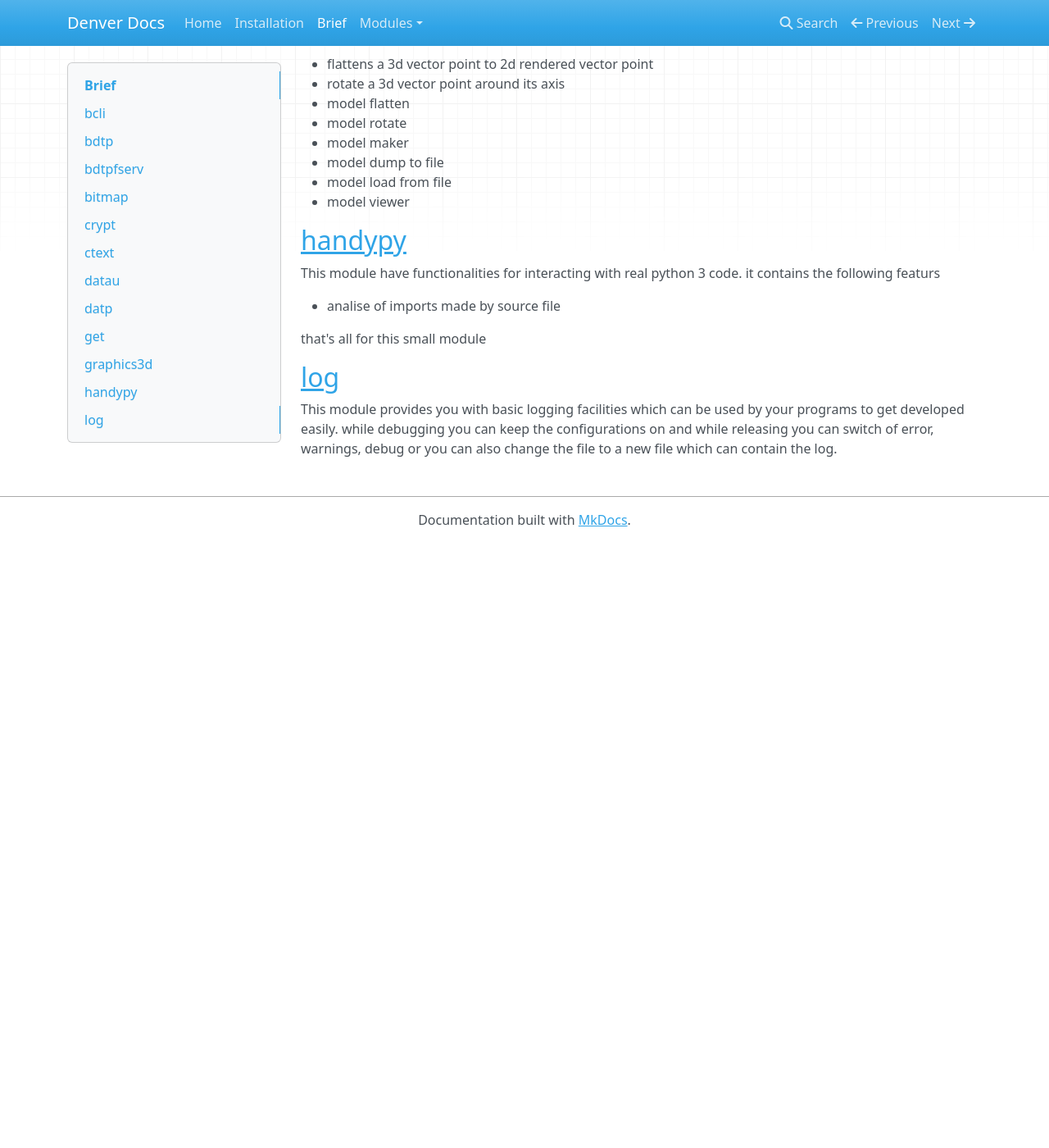
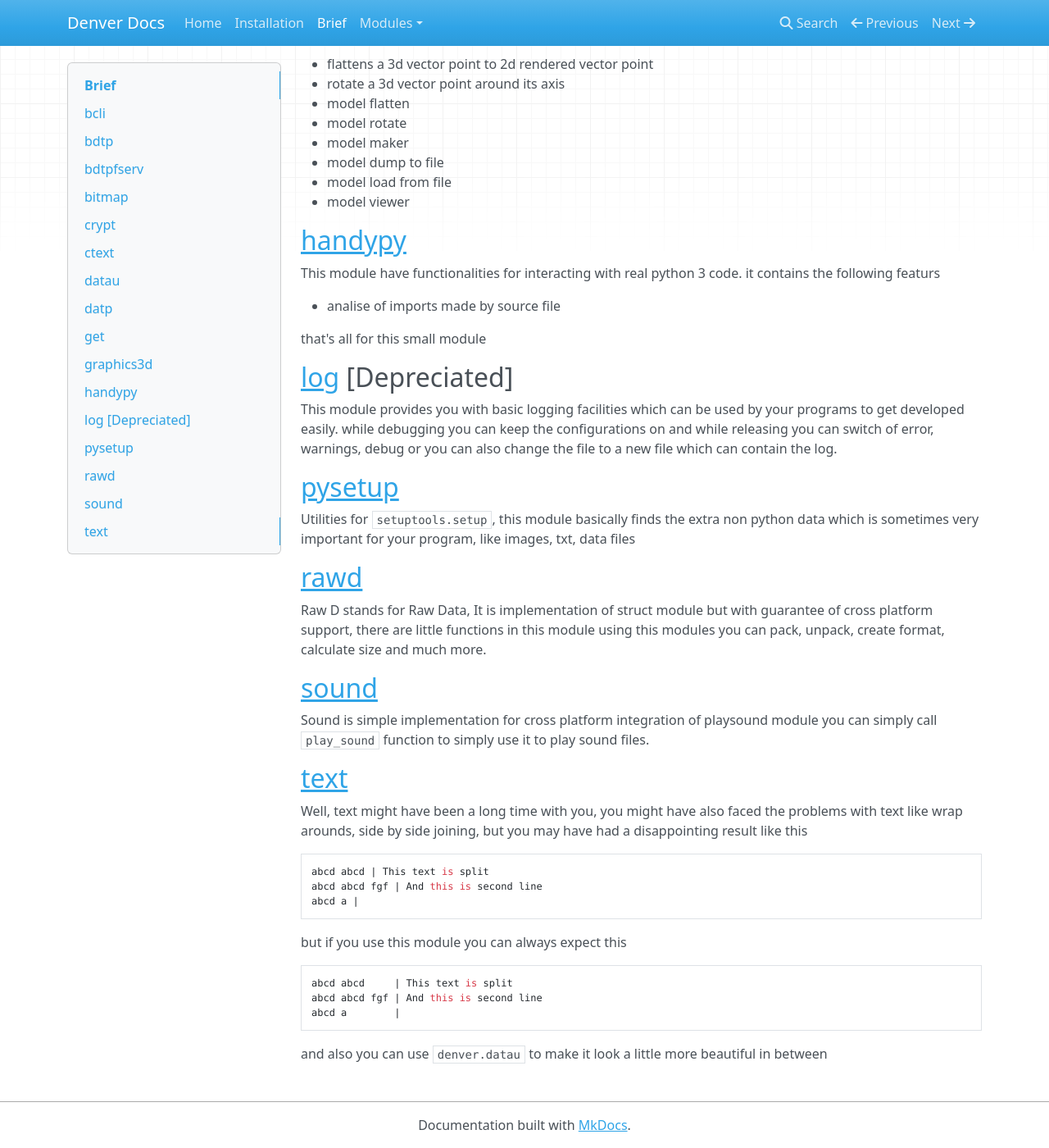
Before and after one commit to amaank404/denver-api, an MkDocs documentation site: the page built from doc/docs/brief.md, in a window 1280 px wide and 1400 px high, scrolled down 3194 px. Shown: the whole window at 82% size. Built offline with MkDocs 1.6.1, drawn with Linux system fonts in a browser that asks for light colours; nearby versions of some CDN libraries; before the commit the page ends 3856 px from its top, so only the background shows below that.

Commit message:
All module brief complete

```diff
--- a/doc/docs/brief.md
+++ b/doc/docs/brief.md
@@ -160,10 +160,39 @@ featurs
 
 that's all for this small module
 
-## [log](modules/log.md)
+## [log](modules/log.md) \[Depreciated]
 This module provides you with basic logging facilities which
 can be used by your programs to get developed easily. while
 debugging you can keep the configurations on and while
 releasing you can switch of error, warnings, debug or you
 can also change the file to a new file which can contain
 the log.
+
+## [pysetup](modules/pysetup.py)
+Utilities for `setuptools.setup`, this module basically finds the extra non python data
+which is sometimes very important for your program, like images, txt, data files
+
+## [rawd](modules/rawd.py)
+Raw D stands for Raw Data, It is implementation of struct module but with guarantee of cross platform support,
+there are  little functions in this module using this modules you can pack, unpack, create format, calculate size and
+much more.
+
+## [sound](modules/sound.md)
+Sound is simple implementation for cross platform integration of playsound module you can simply
+call `play_sound` function to simply use it to play sound files.
+
+## [text](modules/text.md)
+Well, text might have been a long time with you, you might have also faced the problems with text like wrap arounds,
+side by side joining, but you may have had a disappointing result like this
+
+    abcd abcd | This text is split
+    abcd abcd fgf | And this is second line
+    abcd a |
+
+but if you use this module you can always expect this
+
+    abcd abcd     | This text is split
+    abcd abcd fgf | And this is second line
+    abcd a        |
+
+and also you can use `denver.datau` to make it look a little more beautiful in between
```
